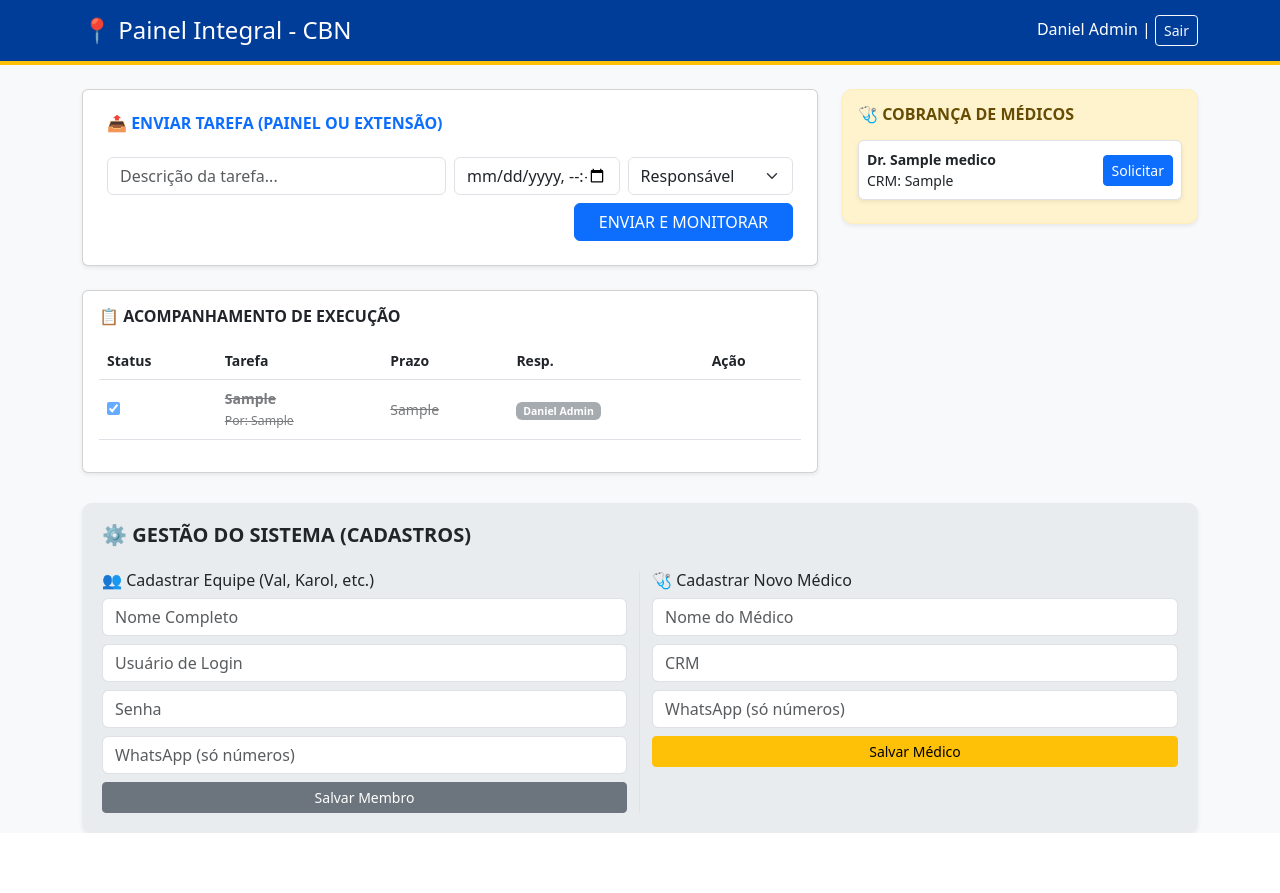
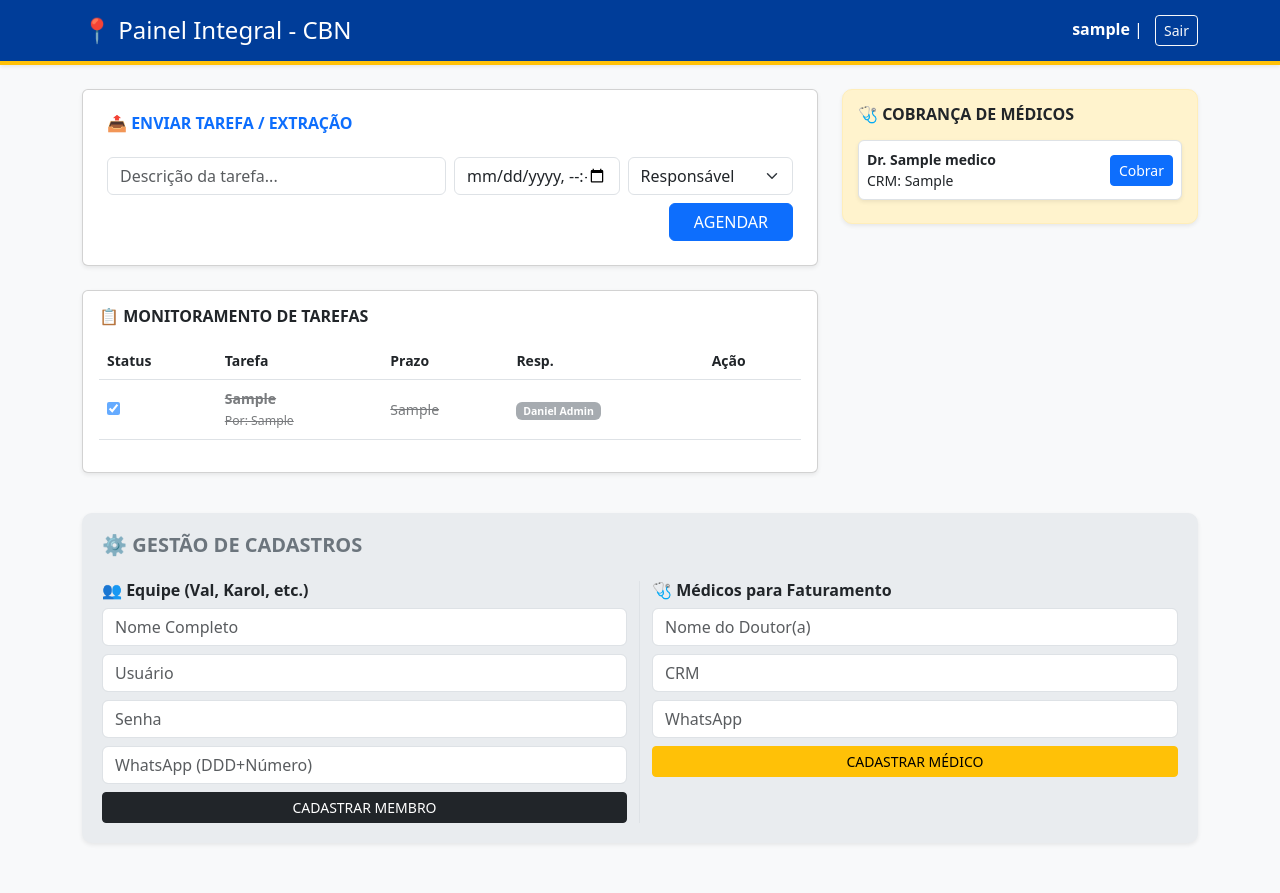
Before and after one commit to DaanielSousa/meu-backend-python, a Flask app: page /painel in a window 1280 px wide. Before the commit the page ends 833 px from the top, so only its background shows below. Run offline with Flask 3, Linux system fonts and the light colour scheme; the visitor is signed in with stand-in values (Sample User, id 1); data comes from the database, SQL or seed files in the repository; tables that the repository leaves empty hold one stand-in row (values such as "Sample post").

Commit message:
Update title and improve layout in index.html

```diff
--- a/templates/index.html
+++ b/templates/index.html
@@ -2,20 +2,20 @@
 <html lang="pt-br">
 <head>
     <meta charset="UTF-8">
-    <title>Gestão CBN - Faturamento</title>
+    <title>Painel Integral - CBN</title>
     <link href="https://cdn.jsdelivr.net/npm/bootstrap@5.3.0/dist/css/bootstrap.min.css" rel="stylesheet">
     <style>
         .concluida { background: #f8f9fa; opacity: 0.6; text-decoration: line-through; }
         .header-cbn { background: #003d99; color: white; border-bottom: 4px solid #ffc107; padding: 15px; }
-        .secao-medico { background: #fff3cd; border: 1px solid #ffeeba; border-radius: 10px; padding: 15px; }
-        .sessao-config { background: #e9ecef; border-radius: 10px; padding: 20px; margin-top: 30px; }
+        .secao-medico { background: #fff3cd; border-radius: 10px; padding: 15px; border: 1px solid #ffeeba; }
+        .sessao-config { background: #e9ecef; border-radius: 10px; padding: 20px; margin-top: 40px; margin-bottom: 50px; }
     </style>
 </head>
 <body class="bg-light">
-    <div class="header-cbn mb-4">
+    <div class="header-cbn mb-4 shadow-sm">
         <div class="container d-flex justify-content-between align-items-center">
             <h4 class="m-0">📍 Painel Integral - CBN</h4>
-            <div><span id="user-nome">Daniel Admin</span> | <a href="/logout" class="btn btn-sm btn-outline-light">Sair</a></div>
+            <div><strong>{{ user_nome }}</strong> | <a href="/logout" class="btn btn-sm btn-outline-light ms-2">Sair</a></div>
         </div>
     </div>
 
@@ -23,21 +23,17 @@
         <div class="row">
             <div class="col-md-8">
                 <div class="card p-4 mb-4 shadow-sm">
-                    <h6 class="fw-bold text-primary">📤 ENVIAR TAREFA (PAINEL OU EXTENSÃO)</h6>
+                    <h6 class="fw-bold text-primary">📤 ENVIAR TAREFA / EXTRAÇÃO</h6>
                     <div class="row g-2 mt-2">
                         <div class="col-md-6"><input type="text" id="t-nome" class="form-control" placeholder="Descrição da tarefa..."></div>
                         <div class="col-md-3"><input type="datetime-local" id="t-data" class="form-control" onchange="validarData(this.value)"></div>
-                        <div class="col-md-3">
-                            <select id="t-resp" class="form-select">
-                                <option value="">Responsável</option>
-                                </select>
-                        </div>
-                        <div class="col-md-12 text-end mt-2"><button onclick="salvarTarefa()" class="btn btn-primary px-4">ENVIAR E MONITORAR</button></div>
+                        <div class="col-md-3"><select id="t-resp" class="form-select"><option value="">Responsável</option></select></div>
+                        <div class="col-md-12 text-end mt-2"><button onclick="salvarTarefa()" class="btn btn-primary px-4">AGENDAR</button></div>
                     </div>
                 </div>
 
                 <div class="card p-3 shadow-sm">
-                    <h6 class="fw-bold mb-3">📋 ACOMPANHAMENTO DE EXECUÇÃO</h6>
+                    <h6 class="fw-bold mb-3">📋 MONITORAMENTO DE TAREFAS</h6>
                     <table class="table align-middle small">
                         <thead><tr><th>Status</th><th>Tarefa</th><th>Prazo</th><th>Resp.</th><th>Ação</th></tr></thead>
                         <tbody id="corpo-tarefas"></tbody>
@@ -47,31 +43,29 @@
 
             <div class="col-md-4">
                 <div class="secao-medico shadow-sm mb-4">
-                    <h6 class="fw-bold text-warning-emphasis">🩺 COBRANÇA DE MÉDICOS</h6>
-                    <div id="lista-medicos-cobranca" class="mt-3">
-                        <p class="text-muted small">Nenhum médico cadastrado.</p>
-                    </div>
+                    <h6 class="fw-bold text-dark">🩺 COBRANÇA DE MÉDICOS</h6>
+                    <div id="lista-medicos-cobranca" class="mt-3"></div>
                 </div>
             </div>
         </div>
 
         <div class="sessao-config shadow-sm">
-            <h5 class="fw-bold mb-4">⚙️ GESTÃO DO SISTEMA (CADASTROS)</h5>
+            <h5 class="fw-bold mb-4 text-secondary">⚙️ GESTÃO DE CADASTROS</h5>
             <div class="row">
                 <div class="col-md-6 border-end">
-                    <h6>👥 Cadastrar Equipe (Val, Karol, etc.)</h6>
+                    <h6 class="fw-bold">👥 Equipe (Val, Karol, etc.)</h6>
                     <input type="text" id="eq-nome" class="form-control mb-2" placeholder="Nome Completo">
-                    <input type="text" id="eq-user" class="form-control mb-2" placeholder="Usuário de Login">
+                    <input type="text" id="eq-user" class="form-control mb-2" placeholder="Usuário">
                     <input type="password" id="eq-senha" class="form-control mb-2" placeholder="Senha">
-                    <input type="text" id="eq-zap" class="form-control mb-2" placeholder="WhatsApp (só números)">
-                    <button onclick="cadastrarEquipe()" class="btn btn-sm btn-secondary w-100">Salvar Membro</button>
+                    <input type="text" id="eq-zap" class="form-control mb-2" placeholder="WhatsApp (DDD+Número)">
+                    <button onclick="cadastrarEquipe()" class="btn btn-sm btn-dark w-100">CADASTRAR MEMBRO</button>
                 </div>
                 <div class="col-md-6">
-                    <h6>🩺 Cadastrar Novo Médico</h6>
-                    <input type="text" id="med-nome" class="form-control mb-2" placeholder="Nome do Médico">
+                    <h6 class="fw-bold">🩺 Médicos para Faturamento</h6>
+                    <input type="text" id="med-nome" class="form-control mb-2" placeholder="Nome do Doutor(a)">
                     <input type="text" id="med-crm" class="form-control mb-2" placeholder="CRM">
-                    <input type="text" id="med-zap" class="form-control mb-2" placeholder="WhatsApp (só números)">
-                    <button onclick="cadastrarMedico()" class="btn btn-sm btn-warning w-100">Salvar Médico</button>
+                    <input type="text" id="med-zap" class="form-control mb-2" placeholder="WhatsApp">
+                    <button onclick="cadastrarMedico()" class="btn btn-sm btn-warning w-100">CADASTRAR MÉDICO</button>
                 </div>
             </div>
         </div>
@@ -81,11 +75,11 @@
         async function validarData(v) {
             const r = await fetch('/verificar_data', {method:'POST', headers:{'Content-Type':'application/json'}, body:JSON.stringify({data:v})});
             const d = await r.json();
-            if(d.mensagem) alert("🗓️ IA: " + d.mensagem);
+            if(d.mensagem) alert("⚠️ " + d.mensagem);
         }
 
         async function carregarTudo() {
-            // Carregar Tarefas
+            // Tarefas
             const rT = await fetch('/listar');
             const tarefas = await rT.json();
             const corpo = document.getElementById('corpo-tarefas');
@@ -101,50 +95,51 @@
                 </tr>`;
             });
 
-            // Carregar Médicos na Cobrança
+            // Médicos
             const rM = await fetch('/listar_medicos');
             const medicos = await rM.json();
             const divM = document.getElementById('lista-medicos-cobranca');
-            if(medicos.length > 0) divM.innerHTML = '';
+            divM.innerHTML = medicos.length ? '' : '<p class="text-muted small">Sem médicos cadastrados.</p>';
             medicos.forEach(m => {
                 divM.innerHTML += `<div class="bg-white p-2 mb-2 rounded border d-flex justify-content-between align-items-center shadow-sm">
                     <small><b>Dr. ${m.nome}</b><br>CRM: ${m.crm}</small>
-                    <button onclick="zapMedico('${m.zap}', '${m.nome}')" class="btn btn-sm btn-primary">Solicitar</button>
+                    <button onclick="zapMedico('${m.zap}', '${m.nome}')" class="btn btn-sm btn-primary">Cobrar</button>
                 </div>`;
             });
 
-            // Preencher Select de Responsáveis (para o formulário de tarefas)
-            // Aqui você pode adicionar lógica para listar a equipe dinamicamente se quiser
+            // Select Equipe
+            const rE = await fetch('/listar_equipe');
+            const equipe = await rE.json();
+            const select = document.getElementById('t-resp');
+            select.innerHTML = '<option value="">Responsável</option>';
+            equipe.forEach(e => { select.innerHTML += `<option value="${e.id}">${e.nome}</option>`; });
         }
 
         async function cadastrarMedico() {
             const d = {nome: document.getElementById('med-nome').value, crm: document.getElementById('med-crm').value, whatsapp: document.getElementById('med-zap').value};
             await fetch('/cadastrar_medico', {method:'POST', headers:{'Content-Type':'application/json'}, body:JSON.stringify(d)});
-            alert("Médico cadastrado com sucesso!");
             location.reload();
         }
 
         async function cadastrarEquipe() {
-            // Esta rota precisa existir no seu app.py para salvar na tabela equipe
-            alert("Funcionalidade de cadastro de equipe acionada!");
+            const d = {nome: document.getElementById('eq-nome').value, usuario: document.getElementById('eq-user').value, senha: document.getElementById('eq-senha').value, whatsapp: document.getElementById('eq-zap').value};
+            await fetch('/cadastrar_equipe', {method:'POST', headers:{'Content-Type':'application/json'}, body:JSON.stringify(d)});
+            location.reload();
         }
 
         async function salvarTarefa() {
             const val = document.getElementById('t-data').value;
-            const d = {
-                tarefa: document.getElementById('t-nome').value,
-                data: val ? new Date(val).toLocaleString('pt-BR').replace(',','') : '',
-                responsavel_id: document.getElementById('t-resp').value
-            };
+            const d = {tarefa: document.getElementById('t-nome').value, data: val ? new Date(val).toLocaleString('pt-BR').replace(',','') : '', responsavel_id: document.getElementById('t-resp').value};
             await fetch('/salvar', {method:'POST', headers:{'Content-Type':'application/json'}, body:JSON.stringify(d)});
             location.reload();
         }
 
         function zap(n, m) { window.open(`https://api.whatsapp.com/send?phone=55${n}&text=${encodeURIComponent('🚨 Alerta CBN: ' + m)}`, '_blank'); }
-        function zapMedico(n, nome) { window.open(`https://api.whatsapp.com/send?phone=55${n}&text=${encodeURIComponent('Prezado Dr. ' + nome + ', solicitamos o envio do relatório mensal de produção para o faturamento CBN. Atenciosamente, Daniel.')}`, '_blank'); }
+        function zapMedico(n, nome) { window.open(`https://api.whatsapp.com/send?phone=55${n}&text=${encodeURIComponent('Prezado Dr. ' + nome + ', faturamento CBN solicita relatório mensal.')}`, '_blank'); }
         async function status(id, s) { await fetch(`/atualizar_status/${id}`, {method:'POST', headers:{'Content-Type':'application/json'}, body:JSON.stringify({status:s})}); carregarTudo(); }
 
         carregarTudo();
+        setInterval(carregarTudo, 30000);
     </script>
 </body>
 </html>
```
